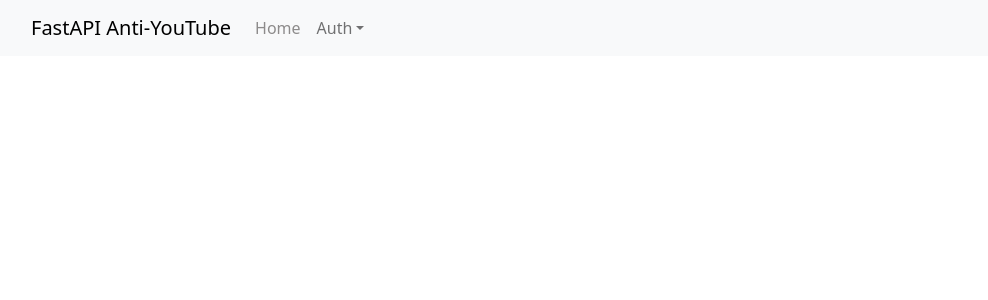
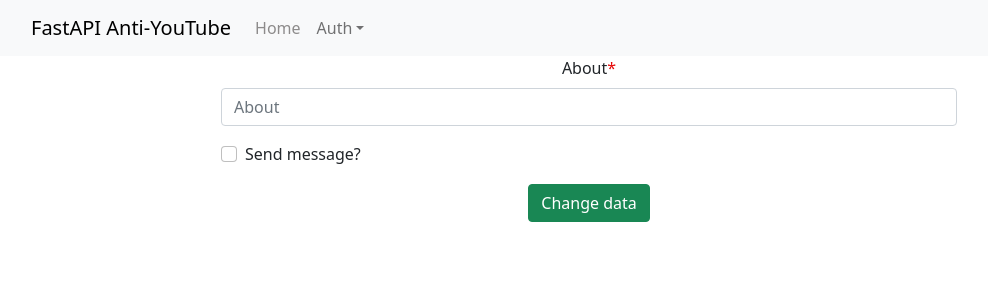
Before and after one commit to Anti-Counter021/Anti-YouTube-front-end, a React (Create React App) app: page /profile/change in a window 1280 px wide. Shown: the top 300 px of the page, without its empty margins (51-1039 px from the left). Built offline with nearby package versions, Linux system fonts and the light colour scheme; no server answers; sample sign-in values are in the browser's storage.

Commit message:
Change user data

```diff
--- a/src/App.js
+++ b/src/App.js
@@ -4,6 +4,7 @@ import Home from "./components/Home";
 import Login from "./components/Login";
 import Activate from "./components/Activate";
 import Register from "./components/Register";
+import ChangeProfile from "./components/ChangeProfile";
 
 const App = () => {
 
@@ -13,6 +14,7 @@ const App = () => {
                 <Route path='/verify' component={Activate}/>
                 <Route exact path='/register' component={Register}/>
                 <Route exact path='/login' component={Login}/>
+                <Route exact path='/profile/change' component={ChangeProfile}/>
                 <Route path='/' component={Home}/>
             </Switch>
         </div>
--- a/src/Services.js
+++ b/src/Services.js
@@ -3,7 +3,7 @@ export default class Services {
     _url = 'http://localhost:8000/api/v1/'
 
     async httpRequest({method, url, token, data}) {
-        const token_auth = token ? {'Authorization': `Token ${token}`} : {};
+        const token_auth = token ? {'Authorization': `Bearer ${token}`} : {};
         const body_data = data ? {body: JSON.stringify(data)} : {};
         const res = await fetch(this._url + url, {
             method: method,
@@ -35,4 +35,12 @@ export default class Services {
         return await this.httpRequest({method: 'POST', url: 'auth/activate', data: {uuid: token}});
     }
 
+    getProfileChangeData = async (token) => {
+        return await this.httpRequest({method: 'GET', url: 'auth/change-data', token});
+    }
+
+    putProfileChangeData = async (token, data) => {
+        return await this.httpRequest({method: 'PUT', url: 'auth/change-data', token, data});
+    }
+
 }
--- /dev/null
+++ b/src/components/ChangeProfile.js
@@ -0,0 +1,84 @@
+import React, {useEffect, useState} from "react";
+
+import {Redirect} from "react-router-dom";
+import {Button, Container, Form, FormCheck, FormControl, FormGroup, FormLabel, Row} from "react-bootstrap";
+
+import {GetToken} from "../Tokens";
+import Navigation from "./Navigation";
+import WithServices from "./WithService";
+
+const ChangeProfile = ({Service}) => {
+
+    const [redirect, setRedirect] = useState(false);
+    const [data, setData] = useState({});
+
+    useEffect(() => {
+        if (!GetToken()) {
+            setRedirect(true);
+        }
+    });
+
+    useEffect(() => {
+        Service.getProfileChangeData(GetToken())
+            .then(res => {
+                setData(res);
+            })
+            .catch(error => {
+                console.log(error);
+            });
+    }, []);
+
+    if (redirect) {
+        return (<Redirect to='/login'/>);
+    }
+
+    const changeData = async (event) => {
+        event.preventDefault();
+        document.querySelector('#btn-change').style.opacity = '0';
+        const data = Object.fromEntries(new FormData(event.target).entries());
+
+        data.send_message = !!data.send_message;
+
+        await Service.putProfileChangeData(GetToken(), data)
+            .then(res => {
+                setData(res);
+            })
+            .catch(error => {
+                console.log(error);
+            });
+
+        document.querySelector('#btn-change').style.opacity = '1';
+    }
+
+    return (
+        <>
+            <Navigation/>
+            <Container>
+                <Row>
+                    <div className="col-md-2"/>
+
+                    <Form className="col-md-8 text-center" onSubmit={changeData}>
+
+                        <FormGroup>
+                            <FormLabel>About<span className="required">*</span></FormLabel>
+                            <FormControl defaultValue={data.about} required name="about" type="text" placeholder="About"/>
+                        </FormGroup>
+
+                        <FormGroup className="text-start mt-3">
+                            <FormCheck defaultChecked={data.send_message} name="send_message" type="checkbox" label="Send message?"/>
+                        </FormGroup>
+
+                        <Button id="btn-change" className="mt-3" variant="success" type="submit">
+                            Change data
+                        </Button>
+
+                    </Form>
+                </Row>
+            </Container>
+        </>
+    );
+
+};
+
+
+export default WithServices()(ChangeProfile);
--- a/src/components/Navigation.js
+++ b/src/components/Navigation.js
@@ -1,14 +1,16 @@
 import React, {useEffect, useState} from "react";
 
-import {Link} from "react-router-dom";
+import {Link, Redirect} from "react-router-dom";
 import NavbarCollapse from "react-bootstrap/NavbarCollapse";
 import {Container, Nav, Navbar, NavbarBrand, NavDropdown, NavLink} from "react-bootstrap";
 
 import {deleteToken, GetToken} from "../Tokens";
+import NavbarToggle from "react-bootstrap/NavbarToggle";
 
 const Navigation = () => {
 
     const [auth, setAuth] = useState(false);
+    const [redirect, setRedirect] = useState(false);
 
     useEffect(() => {
         if (GetToken()) {
@@ -20,6 +22,11 @@ const Navigation = () => {
         event.preventDefault();
         deleteToken();
         setAuth(false);
+        setRedirect(true);
+    }
+
+    if (redirect) {
+        return (<Redirect to='/'/>);
     }
 
     return (
@@ -28,6 +35,7 @@ const Navigation = () => {
                 <NavbarBrand>
                     <Link style={{color: '#000'}} className="link" to="/">FastAPI Anti-YouTube</Link>
                 </NavbarBrand>
+                <NavbarToggle aria-controls="basic-navbar-nav" />
                 <NavbarCollapse id="basic-navbar-nav">
                     <Nav className="me-auto">
                         <NavLink><Link className="link" to="/">Home</Link></NavLink>
@@ -45,6 +53,9 @@ const Navigation = () => {
                                 ) : (
                                     <>
                                         <NavDropdown.Item>
+                                            <Link className="link" to="/profile/change">Change profile</Link>
+                                        </NavDropdown.Item>
+                                        <NavDropdown.Item>
                                             <span className="link" onClick={logout}>Logout</span>
                                         </NavDropdown.Item>
                                     </>
```
